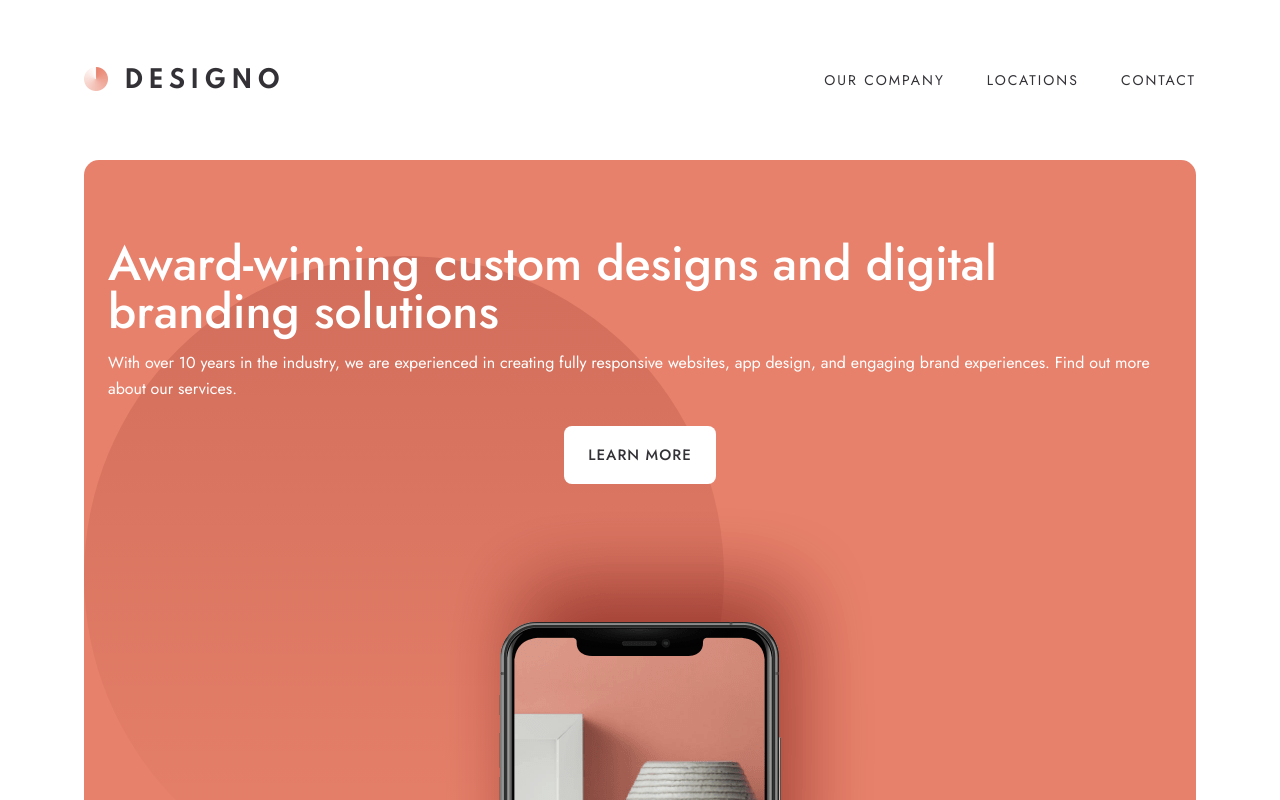
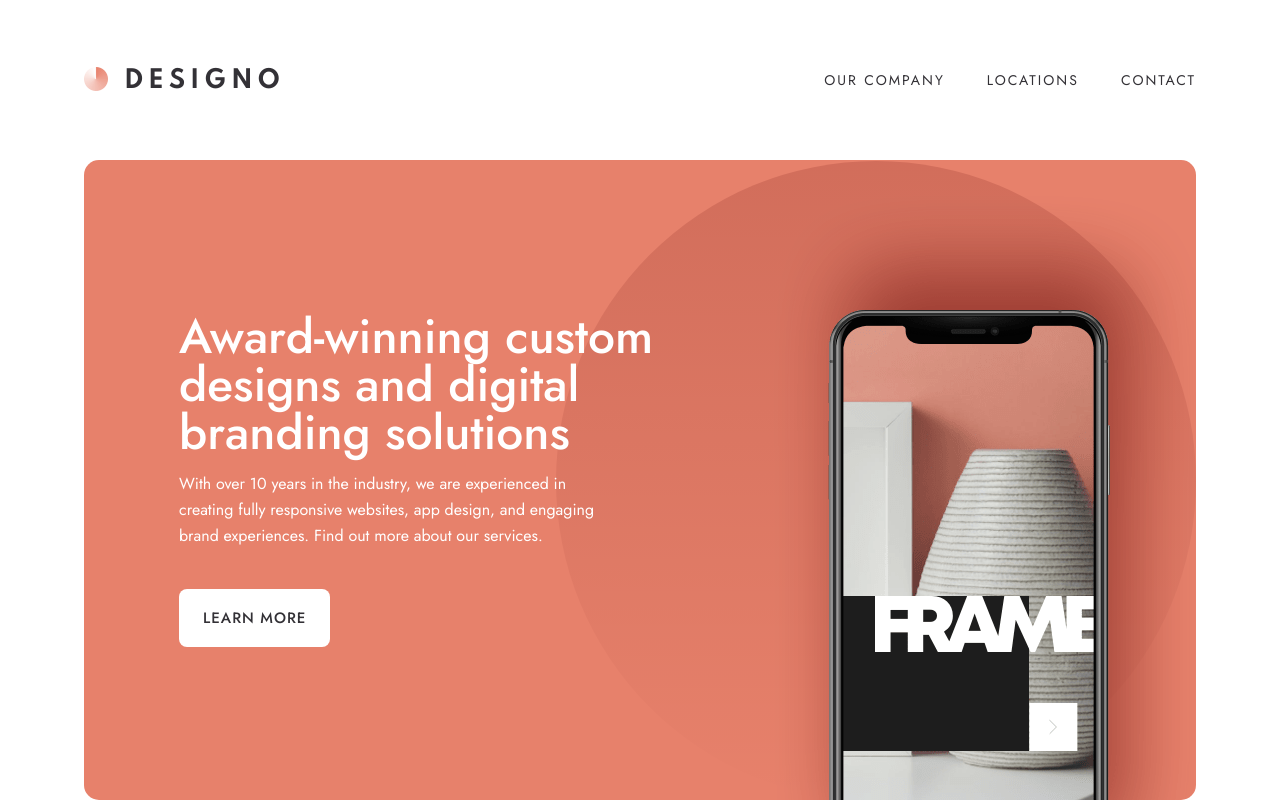
Before and after one commit to ryanbradley-webdev/designo, a Next.js app: page / in a window 1280 px wide. Shown: the top 800 px of the page. Built offline with nearby package versions, Linux system fonts and the light colour scheme.

Commit message:
Update hero styling for desktop.

```diff
--- a/app/page.module.css
+++ b/app/page.module.css
@@ -15,14 +15,21 @@
 
 @media screen and (min-width: 481px) {
     .hero {
+        padding-inline: 95px;
         margin-inline: 24px;
         border-radius: var(--radius-element);
     }
 }
 
-@media screen and (min-width: 900px) {
+@media screen and (min-width: 945px) {
     .hero {
+        display: grid;
+        grid-template-columns: 1fr 265px;
+        column-gap: 24px;
+        padding-top: 0;
+        height: 640px;
         text-align: left;
+        background-position: right;
     }
 }
 
@@ -38,16 +45,43 @@
     justify-items: center;
 }
 
+@media screen and (min-width: 945px) {
+    .hero > div {
+        display: flex;
+        flex-direction: column;
+        row-gap: 40px;
+        justify-content: center;
+        height: 640px;
+        max-width: 500px;
+    }
+
+    .hero p {
+        max-width: 445px;
+    }
+}
+
 .hero h1 {
     margin-bottom: 14px;
 }
 
 .hero img {
-    position: absolute;
-    bottom: -375px;
-    left: 50%;
-    transform: translateX(-50%);
+    justify-self: center;
     pointer-events: none;
+}
+
+@media screen and (max-width: 944px) {
+    .hero img {
+        position: absolute;
+        bottom: -375px;
+        left: 50%;
+        transform: translateX(-50%);
+    }
+}
+
+@media screen and (min-width: 945px) {
+    .hero img {
+        margin-top: -20px;
+    }
 }
 
 .projects,
```
